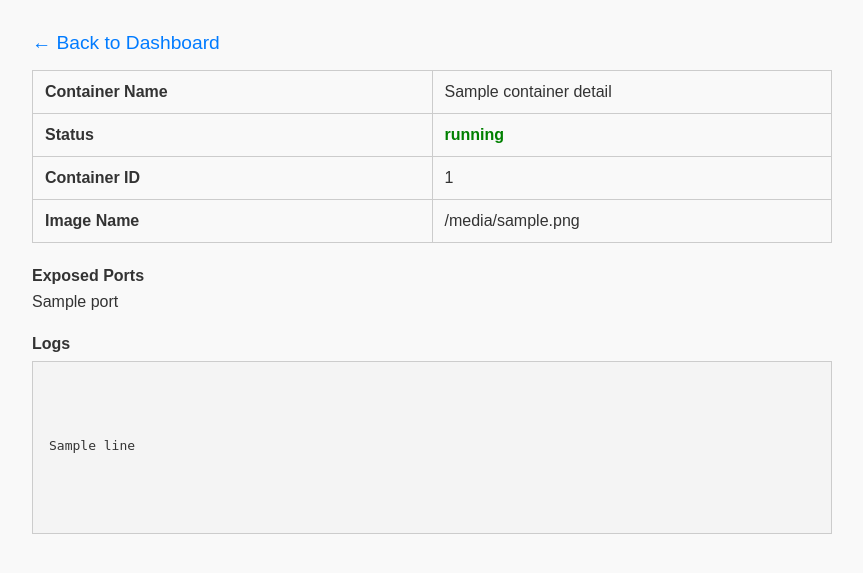
After one commit to brianpzaide/rorodata_tasks, a Flask app: template devops_task/templates/containers/container_details.html in a window 1280 px wide. The commit adds this page. Shown: the top 573 px of the page, without its empty margins (208-1071 px from the left). Run offline with Flask 3, Linux system fonts and the light colour scheme; the template is opened without the code that fills it: most values are stand-ins (such as "Sample title", 1, 10 or a date in 2020).

Commit message:
feat: add container details functionality

```diff
--- a/devops_task/app.py
+++ b/devops_task/app.py
@@ -1,22 +1,18 @@
 import random
 
-from containers import routes as container_routes
-from images import routes as image_routes
+from containers import routes as c_routes
+from images import routes as i_routes
 
 from flask import Flask, render_template
 
 app = Flask(__name__)
+app.register_blueprint(c_routes.containers_bp)
+app.register_blueprint(i_routes.images_bp)
 
 @app.route("/")
 def index():
     return render_template("index.html")
 
-@app.route("/more-items")
-def more_items():
-    items = []
-    for _ in range(0, random.randint(1, 11)):
-        items.append("".join(random.choices("abcdefghijklmnopqrstuvwxyz", k=random.randint(4, 11))))
-    return render_template("partials/more_items.html", items=items)
 
 
 if __name__ == "__main__":
--- a/devops_task/images/routes.py
+++ b/devops_task/images/routes.py
@@ -28,10 +28,9 @@ def delete_image(image_name):
 
 @images_bp.route('/images', methods=['POST'])
 def pull_image():
-    data = request.json.get('image_name') or {}
-    image_name = (data.get('image_name') or "").strip().lower()
+    image_name = request.form.get('image_name') or {}
     try:
-        if (not image_name):
+        if not image_name or image_name.strip() == "":
             return render_template('images/images_list.html', err="client error: image_name must be a valid string")
         else:
             service.pull_image(image_name=image_name)
--- a/devops_task/service/service.py
+++ b/devops_task/service/service.py
@@ -76,7 +76,8 @@ def get_container_details(container_id: str):
             "name": container.name,
             "image": container.image.tags[0],
             "ports": ports,
-            "logs": logs
+            "logs": logs,
+            "status": container.status
         }
         return container_details
     except docker.errors.APIError as e:
@@ -87,8 +88,10 @@ def run_container(name:str, image_name: str, commands: Union[str, List[str]], po
     ports = {f"{k}/tcp": v for k, v in ports.items()}
     dc = get_docker_client()
     try:
+        commands = ["/bin/sh", "-c", " && ".join(c for c in commands)]
         dc.containers.run(name= name,image=image_name, command=commands, ports=ports, detach=True)
     except docker.errors.APIError as e:
+         print(e)
          raise ServerError(f"Failed to run a container with image: {image_name}") from e
 
 def stop_container(container_id: str):
--- /dev/null
+++ b/devops_task/templates/containers/container_details.html
@@ -0,0 +1,127 @@
+<!DOCTYPE html>
+<html lang="en">
+<head>
+  <meta charset="UTF-8">
+  <title>Container Details</title>
+  <style>
+    body {
+      font-family: Arial, sans-serif;
+      padding: 2rem;
+      max-width: 800px;
+      margin: auto;
+      background-color: #f9f9f9;
+      color: #333;
+    }
+
+    .back-button {
+      display: inline-block;
+      margin-bottom: 1rem;
+      font-size: 1.2rem;
+      text-decoration: none;
+      color: #007bff;
+    }
+
+    .back-button:hover {
+      text-decoration: underline;
+    }
+
+    table.details-table {
+      width: 100%;
+      border-collapse: collapse;
+      margin-bottom: 1rem;
+    }
+
+    .details-table td {
+      border: 1px solid #ccc;
+      padding: 0.75rem;
+      width: 50%;
+    }
+
+    .section-title {
+      font-weight: bold;
+      margin-top: 1.5rem;
+      margin-bottom: 0.5rem;
+    }
+
+    .ports-list {
+      margin-bottom: 1rem;
+    }
+
+    .logs-container {
+      border: 1px solid #ccc;
+      background-color: #fff;
+      padding: 1rem;
+      max-height: 300px;
+      overflow-y: auto;
+      font-family: monospace;
+      white-space: pre-wrap;
+      background-color: #f4f4f4;
+    }
+
+    .log-line {
+      margin-bottom: 0.25rem;
+    }
+
+    .status-running {
+      color: green;
+      font-weight: bold;
+    }
+
+    .status-exited {
+      color: red;
+      font-weight: bold;
+    }
+
+  </style>
+</head>
+<body>
+
+  <a class="back-button" href="/">← Back to Dashboard</a>
+
+  <table class="details-table">
+    <tr>
+      <td><strong>Container Name</strong></td>
+      <td>{{ container_details.name }}</td>
+    </tr>
+    <tr>
+      <td><strong>Status</strong></td>
+      <td>
+        <span class="status-{{ container_details.status|lower }}">
+          {{ container_details.status }}
+        </span>
+      </td>
+    </tr>
+    <tr>
+      <td><strong>Container ID</strong></td>
+      <td>{{ container_details.id }}</td>
+    </tr>
+    <tr>
+      <td><strong>Image Name</strong></td>
+      <td>{{ container_details.image }}</td>
+    </tr>
+  </table>
+
+  <div class="section-title">Exposed Ports</div>
+  <div class="ports-list">
+    {% if container_details.ports %}
+      {% for port in container_details.ports %}
+        <div>{{ port }}</div>
+      {% endfor %}
+    {% else %}
+      <div>No ports exposed</div>
+    {% endif %}
+  </div>
+
+  <div class="section-title">Logs</div>
+  <div class="logs-container">
+    {% if container_details.logs %}
+      {% for line in container_details.logs %}
+        <div class="log-line">{{ line }}</div>
+      {% endfor %}
+    {% else %}
+      <div class="log-line">No logs available</div>
+    {% endif %}
+  </div>
+
+</body>
+</html>
--- a/devops_task/templates/containers/containers_list.html
+++ b/devops_task/templates/containers/containers_list.html
@@ -1,3 +1,4 @@
+<div id="container-list">
 {% if err %}
   <p style="color: red;">{{ err }}</p>
 {% elif containers %}
@@ -5,7 +6,7 @@
     <tr><th>ID</th><th>Image</th><th>Status</th><th>Actions</th></tr>
     {% for c in containers %}
     <tr>
-      <td>{{ c.id }}</td>
+      <td><a href="{{ url_for('containers.container_detail', container_id=c.id) }}">{{ c.id }}</a></td>
       <td>{{ c.image }}</td>
       <td>{{ c.status }}</td>
       <td>
@@ -29,3 +30,5 @@
 {% else %}
   <p>No containers found.</p>
 {% endif %}
+
+</div>
--- a/devops_task/templates/images/images_list.html
+++ b/devops_task/templates/images/images_list.html
@@ -1,3 +1,4 @@
+<div id="image-list">
 {% if err %}
   <p style="color: red;">{{ err }}</p>
 {% elif images %}
@@ -19,3 +20,5 @@
 {% else %}
   <p>No images found.</p>
 {% endif %}
+
+</div>
```
Also changed, not shown: devops_task/containers/routes.py (+8 -4 lines), devops_task/templates/index.html (+68 -115 lines).
